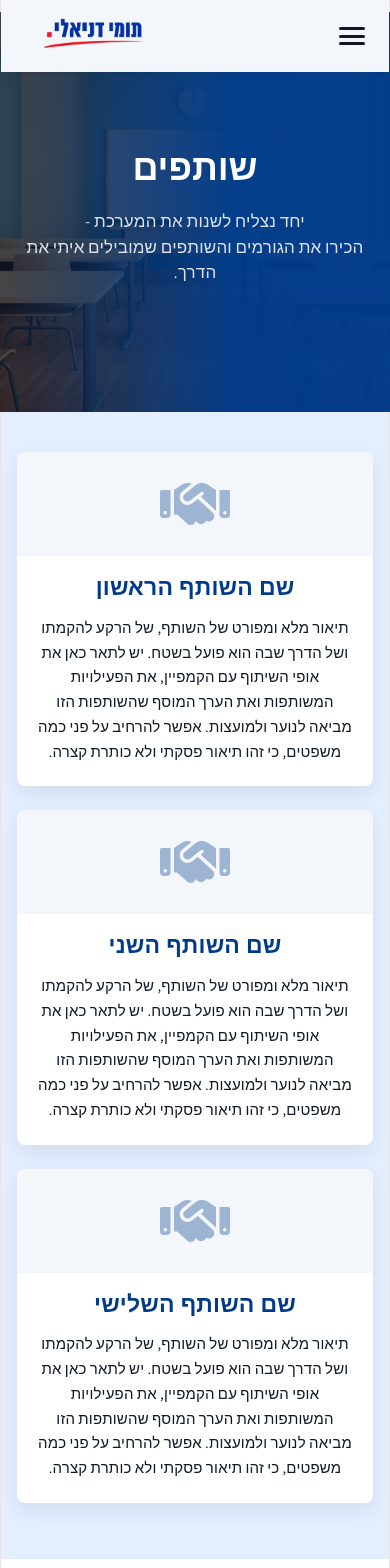
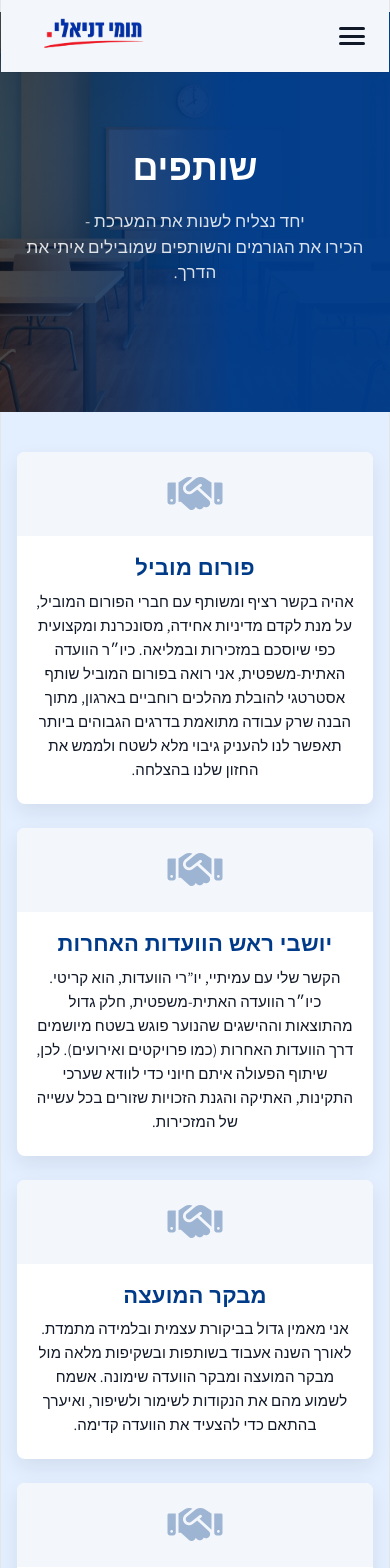
Before and after one commit to tfhsfg/tommy-danieli-website, a React (Vite) app: page /partners in a window 390 px wide. Shown: the top 1568 px of the page. Built offline with nearby package versions, Linux system fonts and the light colour scheme.

Commit message:
עדכון ״כחבר מזכירות״

```diff
--- a/src/pages/Partners.css
+++ b/src/pages/Partners.css
@@ -18,51 +18,52 @@
   border-radius: 8px;
   box-shadow: var(--shadow);
   overflow: hidden;
-  min-height: 320px;
+  /* שינוי: הורדנו את הגובה המינימלי המוגזם כדי שהכרטיסייה תתכווץ לפי המלל */
+  min-height: 140px;
 }
 
-/* חלק שמאל - 2/3: שם ותיאור */
+/* חלק ימין: שם ותיאור */
 .partnerTextSide {
   flex: 2;
-  padding: 40px 48px;
+  padding: 24px 32px; /* שינוי: ריווח מהודק ונקי יותר שלא מורח את המשבצת */
   text-align: right;
   display: flex;
   flex-direction: column;
-  justify-content: flex-start;
+  justify-content: center; /* שינוי: ממקם את הטקסט במרכז האנכי של הכרטיסייה */
 }
 
 .partnerName {
-  margin: 0 0 16px;
+  margin: 0 0 10px;
   color: var(--primary);
-  font-size: 28px;
+  font-size: 24px; /* שינוי: פרופורציונלי יותר לגודל הכרטיסייה החדש */
   font-weight: 800;
 }
 
 .partnerDesc {
   margin: 0;
   font-size: 16px;
-  line-height: 1.65;
+  line-height: 1.6;
   color: var(--text);
 }
 
-/* חלק שמאל - 1/3: לוגו */
+/* חלק שמאל: ריבוע האייקון/לוגו */
 .partnerLogoSide {
-  flex: 1;
+  flex: 0 0 180px; /* שינוי: רוחב קבוע לריבוע במקום מתיחה באחוזים */
   background-color: var(--header-bg);
   display: flex;
   align-items: center;
   justify-content: center;
-  padding: 36px;
+  padding: 24px;
 }
 
 .partnerLogoImg {
   max-width: 100%;
-  max-height: 200px;
+  max-height: 100px;
   object-fit: contain;
 }
 
 .partnerLogoPlaceholder {
-  font-size: 72px;
+  font-size: 48px; /* שינוי: אייקון קומפקטי ואלגנטי יותר */
   color: var(--primary);
   opacity: 0.35;
 }
@@ -75,7 +76,9 @@
   }
 
   .partnerLogoSide {
-    padding: 28px;
+    flex: none;
+    width: 100%;
+    padding: 24px;
   }
 
   .partnerTextSide {
@@ -85,7 +88,7 @@
   }
 }
 
-/* Phone tier: reduce oversized name/logo and tighten padding */
+/* התאמה לטלפונים ניידים */
 @media (max-width: 480px) {
   .partnersPage {
     padding: 0 16px 56px;
@@ -96,7 +99,7 @@
   }
 
   .partnerName {
-    font-size: 23px;
+    font-size: 22px;
   }
 
   .partnerDesc {
@@ -104,10 +107,10 @@
   }
 
   .partnerLogoSide {
-    padding: 24px;
+    padding: 20px;
   }
 
   .partnerLogoPlaceholder {
-    font-size: 56px;
+    font-size: 44px;
   }
 }
--- a/src/pages/Partners.jsx
+++ b/src/pages/Partners.jsx
@@ -1,21 +1,26 @@
 import Banner from "../components/Banner";
 import "./Partners.css";
 
-// רשימת השותפים - יש לעדכן כל שורה עם השם, התיאור והלוגו (בנתיב public/images) של השותף האמיתי
+// רשימת השותפים המעודכנת והמאוזנת
 const partners = [
   {
-    name: "שם השותף הראשון",
-    description: "תיאור מלא ומפורט של השותף, של הרקע להקמתו ושל הדרך שבה הוא פועל בשטח. יש לתאר כאן את אופי השיתוף עם הקמפיין, את הפעילויות המשותפות ואת הערך המוסף שהשותפות הזו מביאה לנוער ולמועצות. אפשר להרחיב על פני כמה משפטים, כי זהו תיאור פסקתי ולא כותרת קצרה.",
+    name: "פורום מוביל",
+    description: "אהיה בקשר רציף ומשותף עם חברי הפורום המוביל, על מנת לקדם מדיניות אחידה, מסונכרנת ומקצועית כפי שיוסכם במזכירות ובמליאה. כיו״ר הוועדה האתית-משפטית, אני רואה בפורום המוביל שותף אסטרטגי להובלת מהלכים רוחביים בארגון, מתוך הבנה שרק עבודה מתואמת בדרגים הגבוהים ביותר תאפשר לנו להעניק גיבוי מלא לשטח ולממש את החזון שלנו בהצלחה.",
     logo: "",
   },
   {
-    name: "שם השותף השני",
-    description: "תיאור מלא ומפורט של השותף, של הרקע להקמתו ושל הדרך שבה הוא פועל בשטח. יש לתאר כאן את אופי השיתוף עם הקמפיין, את הפעילויות המשותפות ואת הערך המוסף שהשותפות הזו מביאה לנוער ולמועצות. אפשר להרחיב על פני כמה משפטים, כי זהו תיאור פסקתי ולא כותרת קצרה.",
+    name: "יושבי ראש הוועדות האחרות",
+    description: "הקשר שלי עם עמיתיי, יו”רי הוועדות, הוא קריטי. כיו״ר הוועדה האתית-משפטית, חלק גדול מהתוצאות וההישגים שהנוער פוגש בשטח מיושמים דרך הוועדות האחרות (כמו פרויקטים ואירועים). לכן, שיתוף הפעולה איתם חיוני כדי לוודא שערכי התקינות, האתיקה והגנת הזכויות שזורים בכל עשייה של המזכירות.",
     logo: "",
   },
   {
-    name: "שם השותף השלישי",
-    description: "תיאור מלא ומפורט של השותף, של הרקע להקמתו ושל הדרך שבה הוא פועל בשטח. יש לתאר כאן את אופי השיתוף עם הקמפיין, את הפעילויות המשותפות ואת הערך המוסף שהשותפות הזו מביאה לנוער ולמועצות. אפשר להרחיב על פני כמה משפטים, כי זהו תיאור פסקתי ולא כותרת קצרה.",
+    name: "מבקר המועצה",
+    description: "אני מאמין גדול בביקורת עצמית ובלמידה מתמדת. לאורך השנה אעבוד בשותפות ובשקיפות מלאה מול מבקר המועצה ומבקר הוועדה שימונה. אשמח לשמוע מהם את הנקודות לשימור ולשיפור, ואיערך בהתאם כדי להצעיד את הוועדה קדימה.",
+    logo: "",
+  },
+  {
+    name: "מליאת המועצה",
+    description: "לבסוף, הקשר שלי עם המליאה – הריבון של הארגון – יתבסס על שקיפות מוחלטת, ייצוגיות ומעורבות גבוהה. אדאג שחברי המליאה יבינו לעומק את תהליכי העבודה המשפטיים והאתיים, יהיו שותפים מלאים לקבלת ההחלטות ויקבלו את כל הכלים الנדרשים להצלחתם.",
     logo: "",
   },
 ];
```
